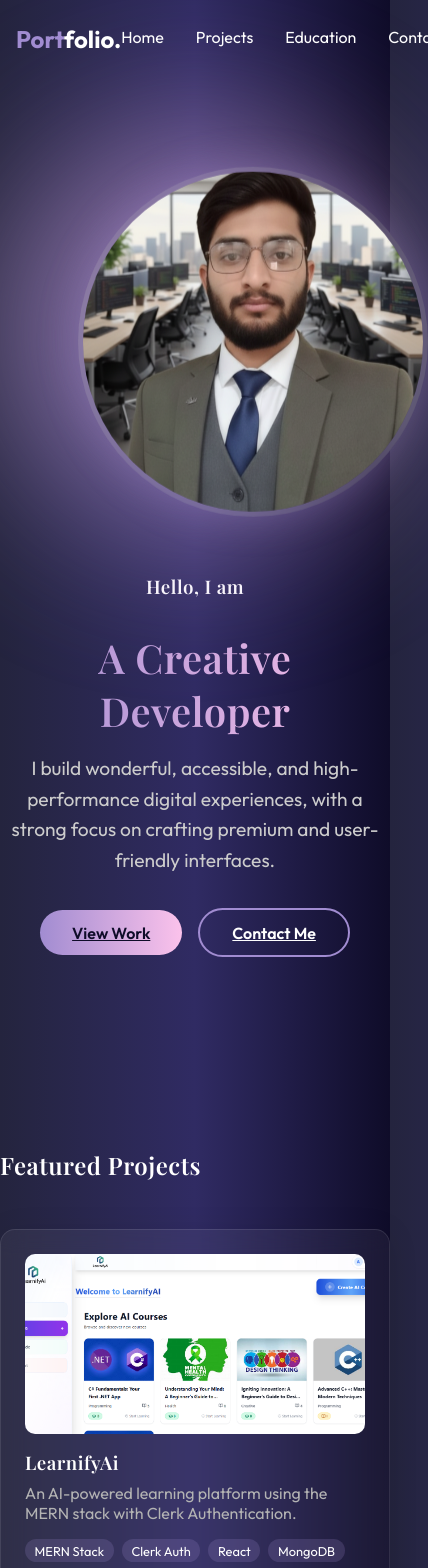
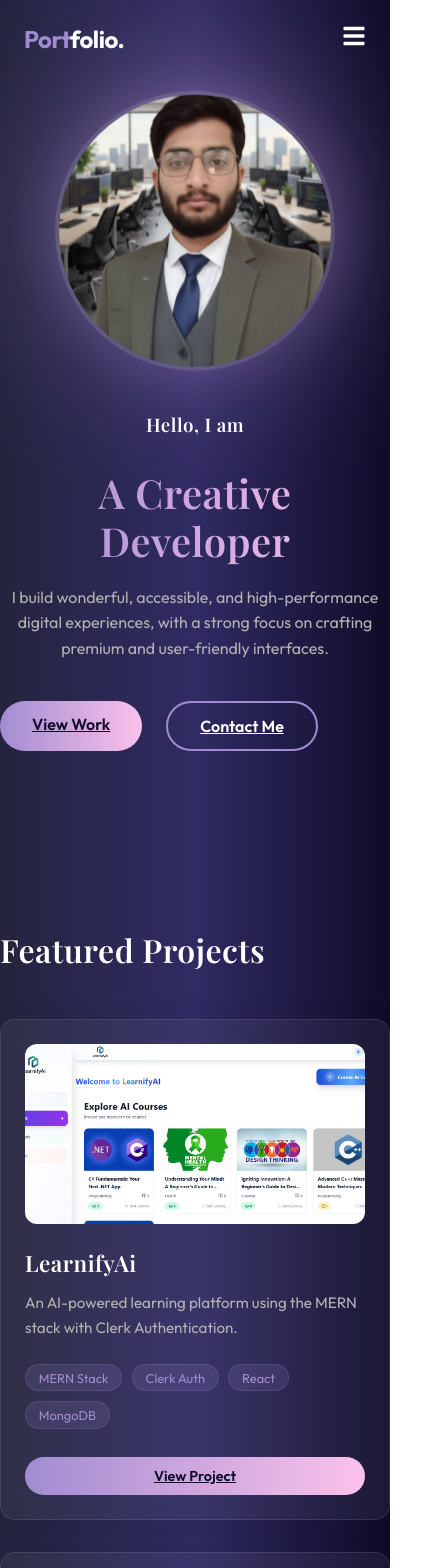
Before and after one commit to Abdurrahman680/personal-portfolio, a React (Vite) app: page / in a window 390 px wide. Shown: the top 1568 px of the page, 428 px wide, since content can reach past the window. Built offline with nearby package versions, Linux system fonts and the light colour scheme; a web font is replaced by a local one.

Commit message:
UI: Made website 100% responsive and removed inline styles

```diff
--- a/src/components/Hero.jsx
+++ b/src/components/Hero.jsx
@@ -25,7 +25,7 @@ const Hero = () => {
                         initial={{ opacity: 0, y: 20 }}
                         whileInView={{ opacity: 1, y: 0 }}
                         transition={{ delay: 0.2 }}
-                        style={{ fontSize: '1.2rem', marginBottom: '2rem', lineHeight: '1.6', color: '#ccc' }}
+                        className="hero-description"
                     >
                         I build wonderful, accessible, and high-performance digital experiences, with a strong focus on crafting premium and user-friendly interfaces.
                     </motion.p>
@@ -33,8 +33,9 @@ const Hero = () => {
                         initial={{ opacity: 0, y: 20 }}
                         whileInView={{ opacity: 1, y: 0 }}
                         transition={{ delay: 0.3 }}
+                        className="hero-btns"
                     >
-                        <a href="#projects" className="btn btn-primary" style={{ marginRight: '1rem' }}>View Work</a>
+                        <a href="#projects" className="btn btn-primary">View Work</a>
                         <a href="#contact" className="btn btn-outline">Contact Me</a>
                     </motion.div>
                 </div>
@@ -55,22 +56,13 @@ const Hero = () => {
                             repeat: Infinity,
                             ease: "easeInOut"
                         }}
+                        className="hero-image-wrapper"
                     >
-                        <div className="glass" style={{
-                            width: '350px',
-                            height: '350px',
-                            margin: '0 auto',
-                            borderRadius: '50%',
-                            position: 'relative',
-                            zIndex: 1,
-                            overflow: 'hidden',
-                            border: '5px solid rgba(255, 255, 255, 0.1)',
-                            boxShadow: '0 0 40px rgba(161, 140, 209, 0.3)'
-                        }}>
+                        <div className="profile-img-container glass">
                             <img
                                 src="/Photo_Abdurrahman.png"
                                 alt="Muhammad Abdurrahman"
-                                style={{ width: '100%', height: '100%', objectFit: 'cover' }}
+                                className="profile-img"
                             />
                         </div>
                     </motion.div>
--- a/src/components/Navbar.jsx
+++ b/src/components/Navbar.jsx
@@ -34,9 +34,8 @@ const Navbar = () => {
                     initial={{ opacity: 0, x: -20 }}
                     animate={{ opacity: 1, x: 0 }}
                     className="logo"
-                    style={{ fontSize: '1.5rem', fontWeight: 'bold' }}
                 >
-                    <span style={{ color: 'var(--primary-color)' }}>Port</span>folio.
+                    <span className="logo-accent">Port</span>folio.
                 </motion.div>
 
                 {/* Desktop Menu */}
@@ -52,10 +51,10 @@ const Navbar = () => {
                             {link.name}
                         </motion.a>
                     ))}
-                    <div style={{ display: 'flex', gap: '1rem', alignItems: 'center', marginLeft: '1rem' }}>
-                        <a href="https://github.com/Abdurrahman680" target="_blank" rel="noopener noreferrer" style={{ fontSize: '1.2rem' }}><FaGithub /></a>
-                        <a href="https://www.linkedin.com/in/muhammad-abdurrahman-9471b1252" target="_blank" rel="noopener noreferrer" style={{ fontSize: '1.2rem' }}><FaLinkedin /></a>
-                        <a href="https://www.instagram.com/abdurrahman_developer?igsh=bWYxMWVlZWcycmNw" target="_blank" rel="noopener noreferrer" style={{ fontSize: '1.2rem' }}><FaInstagram /></a>
+                    <div className="nav-socials">
+                        <a href="https://github.com/Abdurrahman680" target="_blank" rel="noopener noreferrer"><FaGithub /></a>
+                        <a href="https://www.linkedin.com/in/muhammad-abdurrahman-9471b1252" target="_blank" rel="noopener noreferrer"><FaLinkedin /></a>
+                        <a href="https://www.instagram.com/abdurrahman_developer?igsh=bWYxMWVlZWcycmNw" target="_blank" rel="noopener noreferrer"><FaInstagram /></a>
                     </div>
                 </div>
 
--- a/src/components/Projects.jsx
+++ b/src/components/Projects.jsx
@@ -41,13 +41,12 @@ const Projects = () => {
             <motion.h2
                 initial={{ opacity: 0, x: -50 }}
                 whileInView={{ opacity: 1, x: 0 }}
-                className="title"
-                style={{ marginBottom: '3rem' }}
+                className="section-title"
             >
                 Featured Projects
             </motion.h2>
 
-            <div className="projects-grid" style={{ marginBottom: '5rem' }}>
+            <div className="projects-grid featured-projects">
                 {projects.map((project, index) => (
                     <motion.div
                         key={index}
@@ -58,23 +57,23 @@ const Projects = () => {
                         className="project-card glass"
                     >
                         {project.image ? (
-                            <div style={{ height: '180px', marginBottom: '1rem', overflow: 'hidden', borderRadius: '10px' }}>
-                                <img src={project.image} alt={project.title} style={{ width: '100%', height: '100%', objectFit: 'cover' }} />
+                            <div className="project-image-container">
+                                <img src={project.image} alt={project.title} className="project-image" />
                             </div>
                         ) : (
-                            <div style={{ height: '150px', background: 'rgba(255,255,255,0.05)', borderRadius: '10px', marginBottom: '1rem' }}></div>
+                            <div className="project-image-placeholder"></div>
                         )}
-                        <h3 style={{ marginBottom: '0.5rem' }}>{project.title}</h3>
-                        <p style={{ color: 'var(--text-muted)', marginBottom: '1rem' }}>{project.description}</p>
-                        <div className="flex" style={{ gap: '0.5rem', flexWrap: 'wrap', marginBottom: '1rem' }}>
+                        <h3 className="project-title">{project.title}</h3>
+                        <p className="project-description">{project.description}</p>
+                        <div className="project-tags">
                             {project.tags.map(tag => (
-                                <span key={tag} style={{ fontSize: '0.8rem', padding: '0.2rem 0.6rem', borderRadius: '20px', background: 'rgba(161, 140, 209, 0.2)', color: '#fff' }}>
+                                <span key={tag} className="project-tag">
                                     {tag}
                                 </span>
                             ))}
                         </div>
                         {project.link && (
-                            <a href={project.link} target="_blank" rel="noopener noreferrer" className="btn btn-primary" style={{ padding: '0.5rem 1.5rem', fontSize: '0.9rem' }}>
+                            <a href={project.link} target="_blank" rel="noopener noreferrer" className="btn btn-primary project-btn">
                                 View Project
                             </a>
                         )}
@@ -85,8 +84,7 @@ const Projects = () => {
             <motion.h2
                 initial={{ opacity: 0, x: -50 }}
                 whileInView={{ opacity: 1, x: 0 }}
-                className="title"
-                style={{ marginBottom: '3rem', fontSize: '2rem' }}
+                className="section-title small-projects-title"
             >
                 Small Projects
             </motion.h2>
@@ -102,23 +100,23 @@ const Projects = () => {
                         className="project-card glass"
                     >
                         {project.image ? (
-                            <div style={{ height: '180px', marginBottom: '1rem', overflow: 'hidden', borderRadius: '10px' }}>
-                                <img src={project.image} alt={project.title} style={{ width: '100%', height: '100%', objectFit: 'cover' }} />
+                            <div className="project-image-container">
+                                <img src={project.image} alt={project.title} className="project-image" />
                             </div>
                         ) : (
-                            <div style={{ height: '150px', background: 'rgba(255,255,255,0.05)', borderRadius: '10px', marginBottom: '1rem' }}></div>
+                            <div className="project-image-placeholder"></div>
                         )}
-                        <h3 style={{ marginBottom: '0.5rem' }}>{project.title}</h3>
-                        <p style={{ color: 'var(--text-muted)', marginBottom: '1rem' }}>{project.description}</p>
-                        <div className="flex" style={{ gap: '0.5rem', flexWrap: 'wrap', marginBottom: '1rem' }}>
+                        <h3 className="project-title">{project.title}</h3>
+                        <p className="project-description">{project.description}</p>
+                        <div className="project-tags">
                             {project.tags.map(tag => (
-                                <span key={tag} style={{ fontSize: '0.8rem', padding: '0.2rem 0.6rem', borderRadius: '20px', background: 'rgba(161, 140, 209, 0.2)', color: '#fff' }}>
+                                <span key={tag} className="project-tag">
                                     {tag}
                                 </span>
                             ))}
                         </div>
                         {project.link && (
-                            <a href={project.link} target="_blank" rel="noopener noreferrer" className="btn btn-primary" style={{ padding: '0.5rem 1.5rem', fontSize: '0.9rem' }}>
+                            <a href={project.link} target="_blank" rel="noopener noreferrer" className="btn btn-primary project-btn">
                                 View Code
                             </a>
                         )}
--- a/src/index.css
+++ b/src/index.css
@@ -46,9 +46,15 @@ h5 {
   width: 100%;
 }
 
-@media (max-width: 480px) {
+@media (max-width: 1240px) {
   .container {
-    padding: 0 1rem;
+    padding: 0 2rem;
+  }
+}
+
+@media (max-width: 640px) {
+  .container {
+    padding: 0 1.5rem;
   }
 }
 
@@ -100,12 +106,33 @@ h5 {
   grid-template-columns: repeat(3, 1fr);
 }
 
+/* Responsive Grid Adjustments */
+@media (max-width: 1024px) {
+  .grid-cols-3 {
+    grid-template-columns: repeat(2, 1fr);
+  }
+}
+
+@media (max-width: 768px) {
+  .grid-cols-2 {
+    grid-template-columns: 1fr;
+  }
+}
+
 .text-center {
   text-align: center;
 }
 
 .w-full {
   width: 100%;
+}
+
+.max-w-full {
+  max-width: 100%;
+}
+
+.h-auto {
+  height: auto;
 }
 
 .h-full {
@@ -172,9 +199,10 @@ h5 {
 }
 
 .section {
-  padding: 8rem 0 4rem;
+  padding: clamp(5rem, 10vh, 8rem) 0 clamp(3rem, 5vh, 4rem);
   min-height: 100vh;
   position: relative;
+  overflow: hidden;
 }
 
 .title-gradient {
@@ -182,8 +210,9 @@ h5 {
   background-clip: text;
   -webkit-background-clip: text;
   -webkit-text-fill-color: transparent;
-  font-size: 3.5rem;
-  margin-bottom: 1rem;
+  font-size: clamp(2.2rem, 8vw, 3.8rem);
+  margin-bottom: 1.2rem;
+  line-height: 1.2;
 }
 
 /* Navbar Specific */
@@ -209,9 +238,42 @@ h5 {
   align-items: center;
 }
 
-.nav-links {
+.logo {
+  font-size: 1.5rem;
+  font-weight: 700;
+  letter-spacing: -0.5px;
+}
+
+.logo-accent {
+  color: var(--primary-color);
+}
+
+.nav-socials {
   display: flex;
-  gap: 2rem;
+  gap: 1.2rem;
+  align-items: center;
+  margin-left: 1rem;
+}
+
+.nav-socials a {
+  font-size: 1.2rem;
+  color: var(--text-color);
+  transition: color 0.3s ease, transform 0.3s ease;
+}
+
+.nav-socials a:hover {
+  color: var(--primary-color);
+  transform: translateY(-2px);
+}
+
+@media (max-width: 768px) {
+  .nav-links {
+    display: none;
+  }
+
+  .nav-socials {
+    display: none;
+  }
 }
 
 .nav-links a {
@@ -282,17 +344,57 @@ h5 {
 }
 
 .hero-text {
-  flex: 1;
+  flex: 1.2;
+}
+
+.hero-description {
+  font-size: clamp(1rem, 2.5vw, 1.2rem);
+  margin-bottom: 2.5rem;
+  line-height: 1.6;
+  color: var(--text-muted);
+}
+
+.hero-btns {
+  display: flex;
+  gap: 1.5rem;
+  flex-wrap: wrap;
 }
 
 .hero-image {
   flex: 1;
   position: relative;
+  display: flex;
+  justify-content: center;
+  align-items: center;
+}
+
+.hero-image-wrapper {
+  position: relative;
+  z-index: 1;
+  width: 100%;
+  display: flex;
+  justify-content: center;
+}
+
+.profile-img-container {
+  width: clamp(280px, 35vw, 400px);
+  height: clamp(280px, 35vw, 400px);
+  border-radius: 50%;
+  position: relative;
+  overflow: hidden;
+  border: 4px solid var(--glass-border);
+  box-shadow: 0 0 50px rgba(161, 140, 209, 0.2);
+}
+
+.profile-img {
+  width: 100%;
+  height: 100%;
+  object-fit: cover;
 }
 
 .hero-blob {
-  width: 400px;
-  height: 400px;
+  width: clamp(250px, 40vw, 400px);
+  height: clamp(250px, 40vw, 400px);
   background: linear-gradient(45deg, var(--primary-color), var(--secondary-color));
   border-radius: 50%;
   filter: blur(80px);
@@ -322,7 +424,103 @@ h5 {
   transform: translateY(-10px);
 }
 
+.section-title {
+  font-size: clamp(2rem, 5vw, 2.8rem);
+  margin-bottom: 3rem;
+  font-family: var(--font-heading);
+}
+
+.featured-projects {
+  margin-bottom: 5rem;
+}
+
+.small-projects-title {
+  font-size: clamp(1.8rem, 4vw, 2.2rem);
+}
+
+.project-image-container {
+  height: 200px;
+  margin-bottom: 1.5rem;
+  overflow: hidden;
+  border-radius: 12px;
+}
+
+.project-image {
+  width: 100%;
+  height: 100%;
+  object-fit: cover;
+  transition: transform 0.5s ease;
+}
+
+.project-card:hover .project-image {
+  transform: scale(1.05);
+}
+
+.project-image-placeholder {
+  height: 180px;
+  background: rgba(255, 255, 255, 0.05);
+  border-radius: 12px;
+  margin-bottom: 1.5rem;
+}
+
+.project-title {
+  font-size: 1.4rem;
+  margin-bottom: 0.8rem;
+  color: var(--text-color);
+}
+
+.project-description {
+  color: var(--text-muted);
+  font-size: 0.95rem;
+  line-height: 1.6;
+  margin-bottom: 1.5rem;
+}
+
+.project-tags {
+  display: flex;
+  gap: 0.6rem;
+  flex-wrap: wrap;
+  margin-bottom: 1.8rem;
+}
+
+.project-tag {
+  font-size: 0.8rem;
+  padding: 0.3rem 0.8rem;
+  border-radius: 20px;
+  background: rgba(161, 140, 209, 0.15);
+  border: 1px solid rgba(161, 140, 209, 0.2);
+  color: var(--primary-color);
+  font-weight: 500;
+}
+
+.project-btn {
+  padding: 0.6rem 1.8rem;
+  font-size: 0.9rem;
+  width: fit-content;
+}
+
+@media (max-width: 640px) {
+  .project-image-container {
+    height: 180px;
+  }
+
+  .project-btn {
+    width: 100%;
+    text-align: center;
+  }
+}
+
 /* Responsive */
+@media (max-width: 1024px) {
+  .projects-grid {
+    grid-template-columns: repeat(2, 1fr);
+  }
+
+  .hero-content {
+    gap: 2rem;
+  }
+}
+
 @media (max-width: 768px) {
   .projects-grid {
     grid-template-columns: 1fr;
@@ -335,19 +533,14 @@ h5 {
   .hero-content {
     flex-direction: column-reverse;
     text-align: center;
-  }
-
-  .title-gradient {
-    font-size: 2.5rem;
+    gap: 3rem;
   }
 
   .hero-image {
-    display: block;
-    width: 60%;
-    margin: 2rem auto 0;
+    width: 100%;
+    max-width: 320px;
+    margin: 0 auto;
   }
-
-  /* Hide heavy visuals on mobile or adjust */
 }
 
 /* Contact Section */
@@ -532,9 +725,9 @@ h5 {
   font-weight: 600;
 }
 
-.social-links {
+.soci.nav-links {
   display: flex;
-  gap: 1rem;
+  gap: clamp(1.2rem, 3vw, 2.5rem);
 }
 
 .social-link {
@@ -670,8 +863,23 @@ h5 {
   justify-content: center;
   align-items: center;
   gap: 1.5rem;
-  margin-bottom: 3rem;
+  margin-bottom: 4rem;
   flex-wrap: wrap;
+}
+
+@media (max-width: 640px) {
+  .education-actions-wrapper {
+    flex-direction: column;
+    width: 100%;
+    gap: 1rem;
+  }
+
+  .cv-download-btn,
+  .education-toggle-btn {
+    width: 100%;
+    justify-content: center;
+    padding: 1rem 1.5rem;
+  }
 }
 
 /* CV Download Button */
@@ -749,9 +957,15 @@ h5 {
 /* Education Grid */
 .education-grid {
   display: grid;
-  grid-template-columns: repeat(auto-fit, minmax(280px, 1fr));
-  gap: 2rem;
+  grid-template-columns: repeat(auto-fit, minmax(300px, 1fr));
+  gap: 2.5rem;
   margin-top: 2rem;
+}
+
+@media (max-width: 480px) {
+  .education-grid {
+    grid-template-columns: 1fr;
+  }
 }
 
 /* Education Cards */
@@ -789,7 +1003,7 @@ h5 {
 }
 
 .education-achievement {
-  font-size: 1.5rem;
+  font-size: clamp(1.2rem, 3vw, 1.5rem);
   font-weight: 700;
   background: linear-gradient(135deg, var(--primary-color), var(--secondary-color));
   -webkit-background-clip: text;
```
